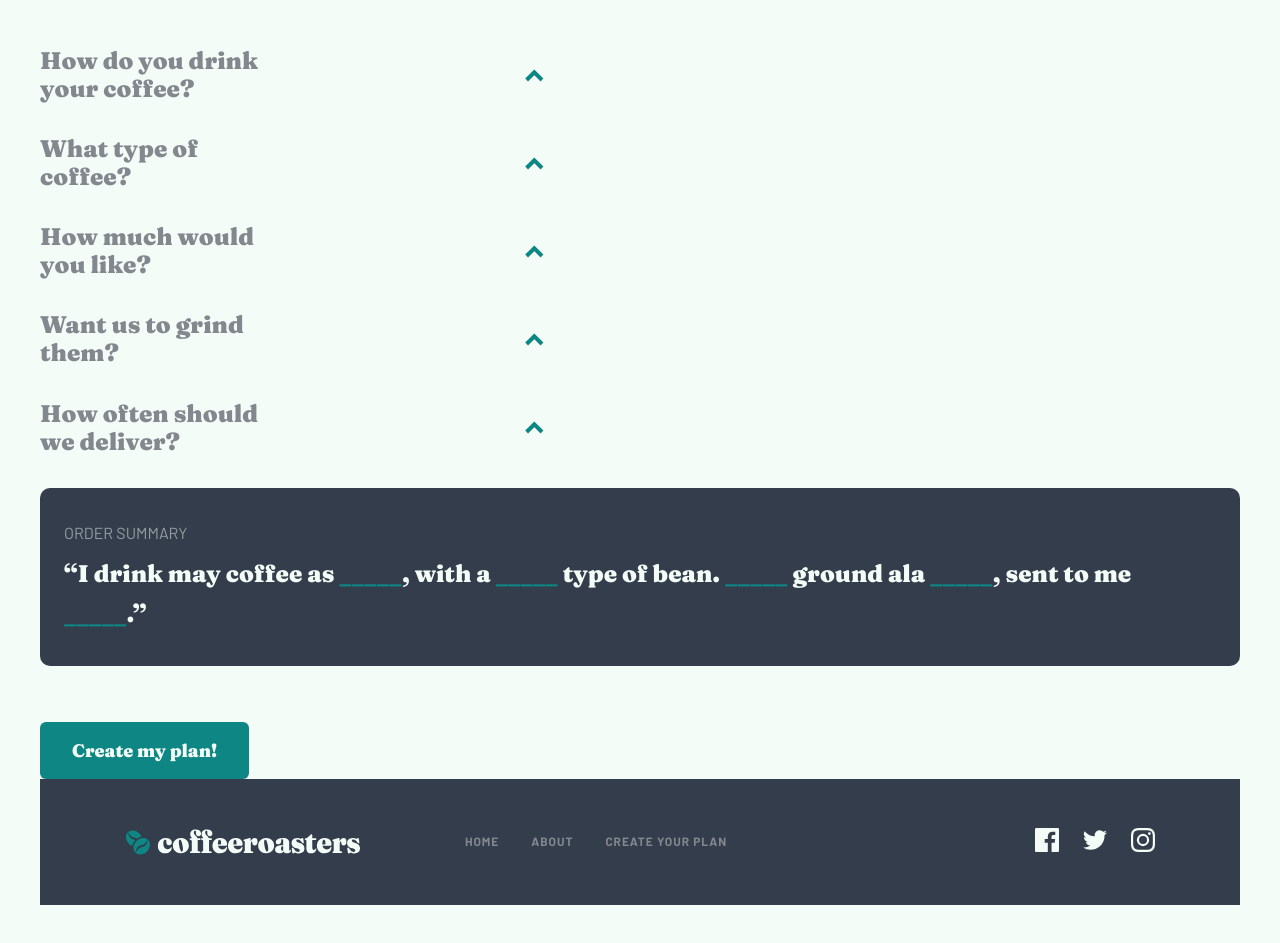
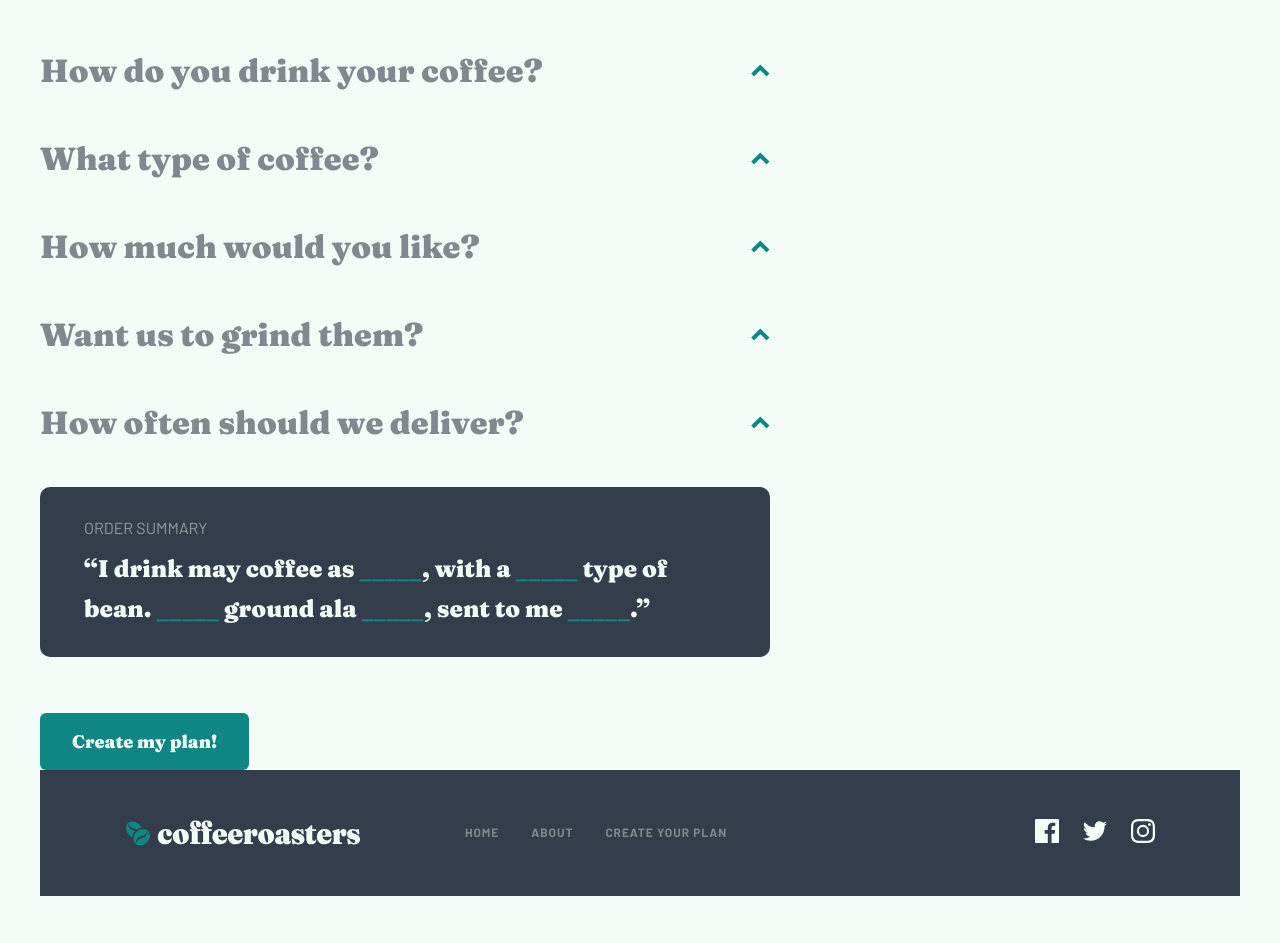
Before and after one commit to Andrparsons/coffeeroasters, a Next.js app: page /plan in a window 1280 px wide. Shown: the part 1700-2643 px from the top of the page. Built offline with nearby package versions, Linux system fonts and the light colour scheme.

Commit message:
styling for options plan page - tablet

```diff
--- a/components/Accordion/Accordion.module.css
+++ b/components/Accordion/Accordion.module.css
@@ -40,3 +40,15 @@
 
 .active {
 }
+
+@media (min-width: 500px) {
+  .accordionButton {
+    font-size: 2rem;
+    line-height: 1.5;
+    margin-bottom: 2.5rem;
+  }
+
+  .buttonTitle {
+    max-width: 100%;
+  }
+}
--- a/components/RadioInput/RadioInput.module.css
+++ b/components/RadioInput/RadioInput.module.css
@@ -13,10 +13,32 @@
 
 .radioKnob:checked + .radioContent {
   background-color: var(--radioButtonChecked);
+  color: var(--textLight);
 }
 
 @media (hover: hover) and (pointer: fine) {
   .radioKnob:hover + .radioContent {
     background-color: var(--radioButtonHover);
   }
+
+  .radioKnob:checked:hover + .radioContent {
+    background-color: var(--radioButtonChecked);
+  }
 }
+
+@media (min-width: 650px) {
+  .radioLabel {
+    margin-right: 0.625rem;
+    flex: 1 1 0px;
+  }
+
+  .radioLabel:last-child {
+    margin-right: 0;
+  }
+
+  .radioContent {
+    margin-bottom: 0;
+    padding: 2rem 1.5rem 5.25rem;
+    height: 100%;
+  }
+}
--- a/pages/plan.js
+++ b/pages/plan.js
@@ -85,7 +85,6 @@ export default function Plan() {
           </div>
 
           <div className={styles.options}>
-            <div className={styles.option}>
             <Accordion title="How do you drink your coffee?">
               <div className={styles.radioGroup}>
                 <RadioInput id="style1" name="style" value="capsule">
@@ -110,9 +109,7 @@ export default function Plan() {
                 </RadioInput>
               </div>
             </Accordion>
-            </div>
 
-            <div className={styles.option}>
             <Accordion title="What type of coffee?">
               <div className={styles.radioGroup}>
                 <RadioInput id="type1" name="type" value="single origin">
@@ -140,9 +137,7 @@ export default function Plan() {
                 </RadioInput>
               </div>
             </Accordion>
-            </div>
 
-            <div className={styles.option}>
             <Accordion title="How much would you like?">
               <div className={styles.radioGroup}>
                 <RadioInput id="amount1" name="amount" value="250g">
@@ -170,16 +165,12 @@ export default function Plan() {
                 </RadioInput>
               </div>
             </Accordion>
-            </div>
 
-            <div className={styles.option}>
             <Accordion title=" Want us to grind them? ">
               <div className={styles.radioGroup}>
                 <RadioInput id="grind1" name="grind" value="wholebean">
                   <h4>Wholebean</h4>
-                    <p>
-                      Best choice if you cherish the full sensory experience
-                    </p>
+                  <p>Best choice if you cherish the full sensory experience</p>
                 </RadioInput>
 
                 <RadioInput id="grind2" name="grind" value="Filter">
@@ -193,15 +184,12 @@ export default function Plan() {
                 <RadioInput id="grind3" name="grind" value="cafetiere">
                   <h4> Cafetiére</h4>
                   <p>
-                      Course ground beans specially suited for french press
-                      coffee
+                    Course ground beans specially suited for french press coffee
                   </p>
                 </RadioInput>
               </div>
             </Accordion>
-            </div>
 
-            <div className={styles.option}>
             <Accordion title="How often should we deliver?">
               <div className={styles.radioGroup}>
                 <RadioInput id="freq1" name="freq" value="every week">
@@ -216,29 +204,29 @@ export default function Plan() {
                   <p>$17.25 per shipment. Includes free priority shipping.</p>
                 </RadioInput>
 
-                  <RadioInput id="freq3" name="freq" value="every monrth">
+                <RadioInput id="freq3" name="freq" value="every month">
                   <h4>Every month</h4>
                   <p>$22.50 per shipment. Includes free priority shipping.</p>
                 </RadioInput>
               </div>
             </Accordion>
-            </div>
-          </div>
-        </section>
 
             <div className={styles.summary}>
               <h5>Order Summary</h5>
               <p className={styles.summaryContent}>
                 “I drink may coffee as{" "}
                 <span className={styles.summaryOption}>{style}</span>, with a{" "}
-            <span className={styles.summaryOption}>{type}</span> type of bean.{" "}
-            <span className={styles.summaryOption}>{amount}</span> ground ala{" "}
-            <span className={styles.summaryOption}>{grind}</span>, sent to me{" "}
-            <span className={styles.summaryOption}>_____</span>.”
+                <span className={styles.summaryOption}>{type}</span> type of
+                bean. <span className={styles.summaryOption}>{amount}</span>{" "}
+                ground ala <span className={styles.summaryOption}>{grind}</span>
+                , sent to me{" "}
+                <span className={styles.summaryOption}>{freq}</span>
+                .”
               </p>
             </div>
-
             <Button>Create my plan!</Button>
+          </div>
+        </section>
       </main>
     </div>
   );
--- a/styles/Plan.module.css
+++ b/styles/Plan.module.css
@@ -232,8 +232,21 @@
   display: none;
 }
 
+.options {
+  width: 100%;
+  max-width: 730px;
+}
+
 .radioGroup {
   margin-bottom: 6.875rem;
+  display: flex;
+  flex-direction: column;
+}
+
+@media (min-width: 650px) {
+  .radioGroup {
+    flex-direction: row;
+  }
 }
 
 /* order summary */
@@ -258,3 +271,9 @@
 .summaryOption {
   color: var(--highlightText);
 }
+
+@media (min-width: 650px) {
+  .summary {
+    padding: 1.75rem 2.75rem;
+  }
+}
```
Lines whose indentation alone changed are shown as unchanged.
